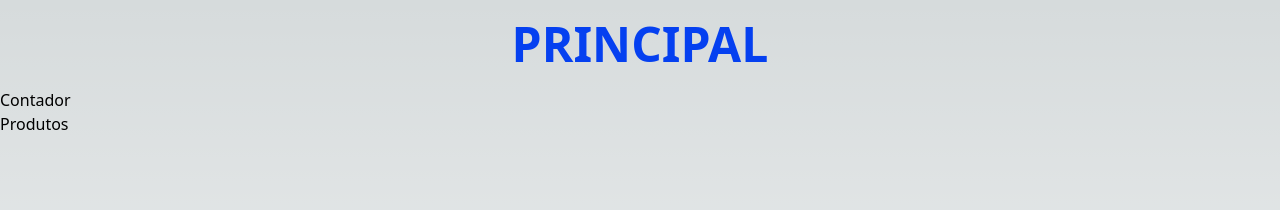
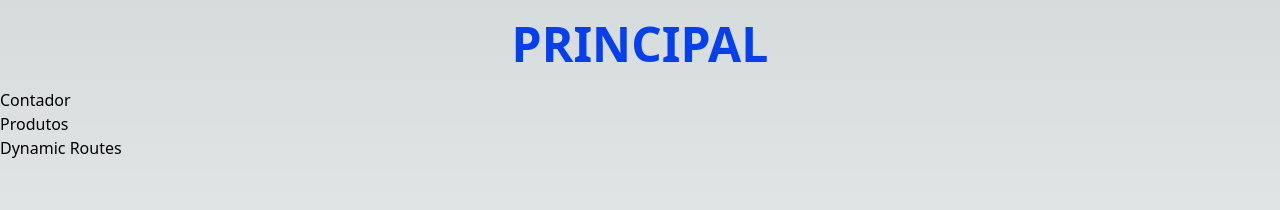
Before and after one commit to Danilo-Vicentin-Silva/curso-nextjs, a Next.js app in the folder app-inicial/: page / in a window 1280 px wide. Shown: the top 210 px of the page. Built offline with nearby package versions, Linux system fonts and the light colour scheme.

Commit message:
Dynamic Routes

```diff
--- /dev/null
+++ b/app-inicial/src/pages/dynamicRoutes/[todoId].tsx
@@ -0,0 +1,16 @@
+import Link from "next/link";
+import { useRouter } from "next/router";
+
+const TodoId = () => {
+
+    const router = useRouter();
+    const todoId = router.query.todoId
+
+  return (
+    <>
+      <Link href={"/dynamicRoutes"}>Voltar</Link>
+    </>
+  );
+};
+
+export default TodoId;
--- /dev/null
+++ b/app-inicial/src/pages/dynamicRoutes/index.tsx
@@ -0,0 +1,5 @@
+const DynamicRoutes = () => {
+    return ( <h1 className="title">Dynamic Routes</h1> );
+}
+
+export default DynamicRoutes;
--- a/app-inicial/src/pages/index.tsx
+++ b/app-inicial/src/pages/index.tsx
@@ -1,19 +1,30 @@
-import Link from "next/link"
+import Link from "next/link";
 
 const Home = () => {
   return (
     <div>
       <h1 className="title">Principal</h1>
       <div className="flex flex-col">
+        <ul>
+          <li>
             <Link href="/contexto/contador">
               <span>Contador</span>
             </Link>
+          </li>
+          <li>
             <Link href={"/listas/produtos"}>
               <span>Produtos</span>
             </Link>
+          </li>
+          <li>
+            <Link href={"/dynamicRoutes"}>
+              <span>Dynamic Routes</span>
+            </Link>
+          </li>
+        </ul>
       </div>
     </div>
-  )
-}
+  );
+};
 
-export default Home
+export default Home;
```
Lines whose indentation alone changed are shown as unchanged.
